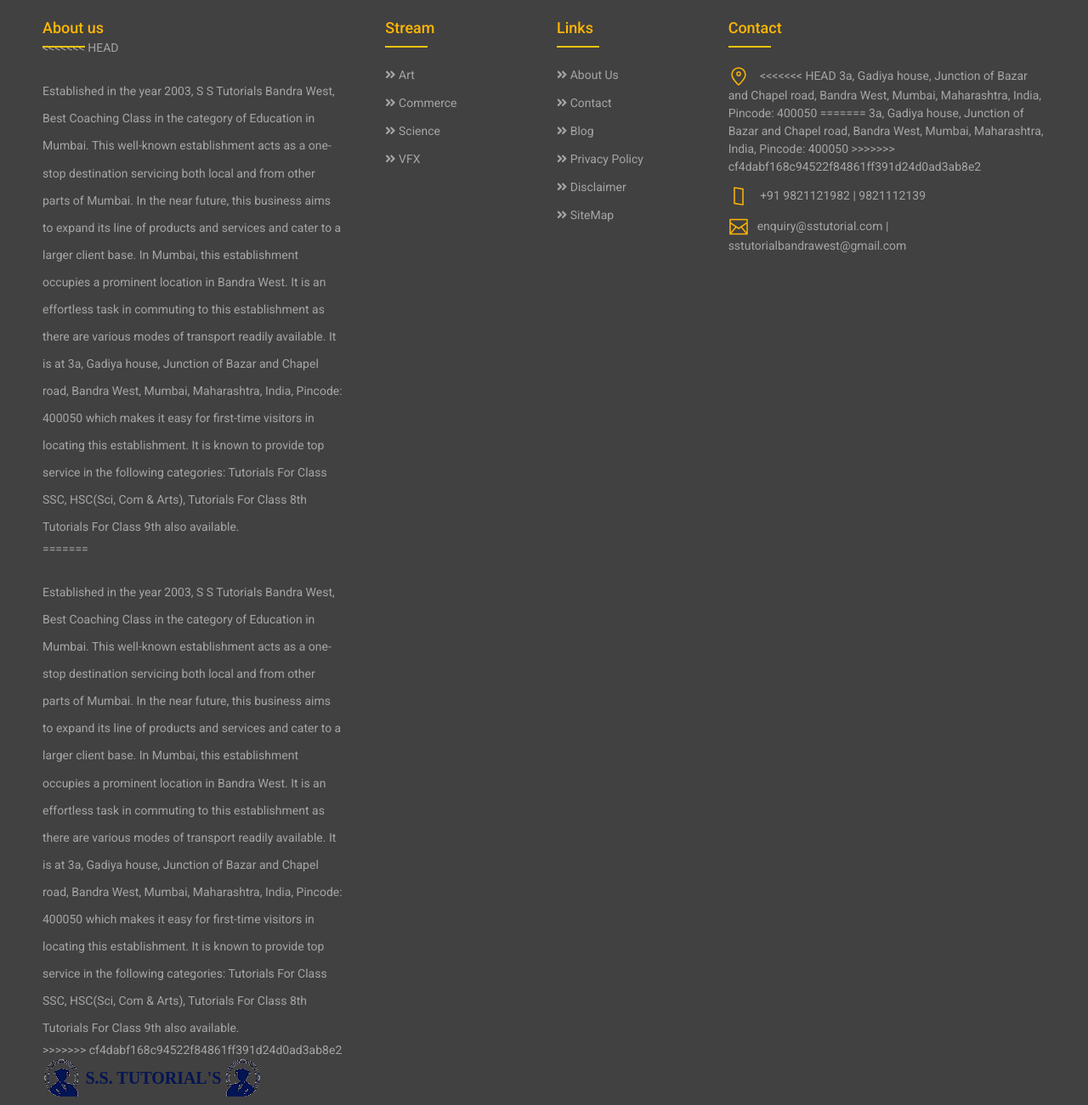
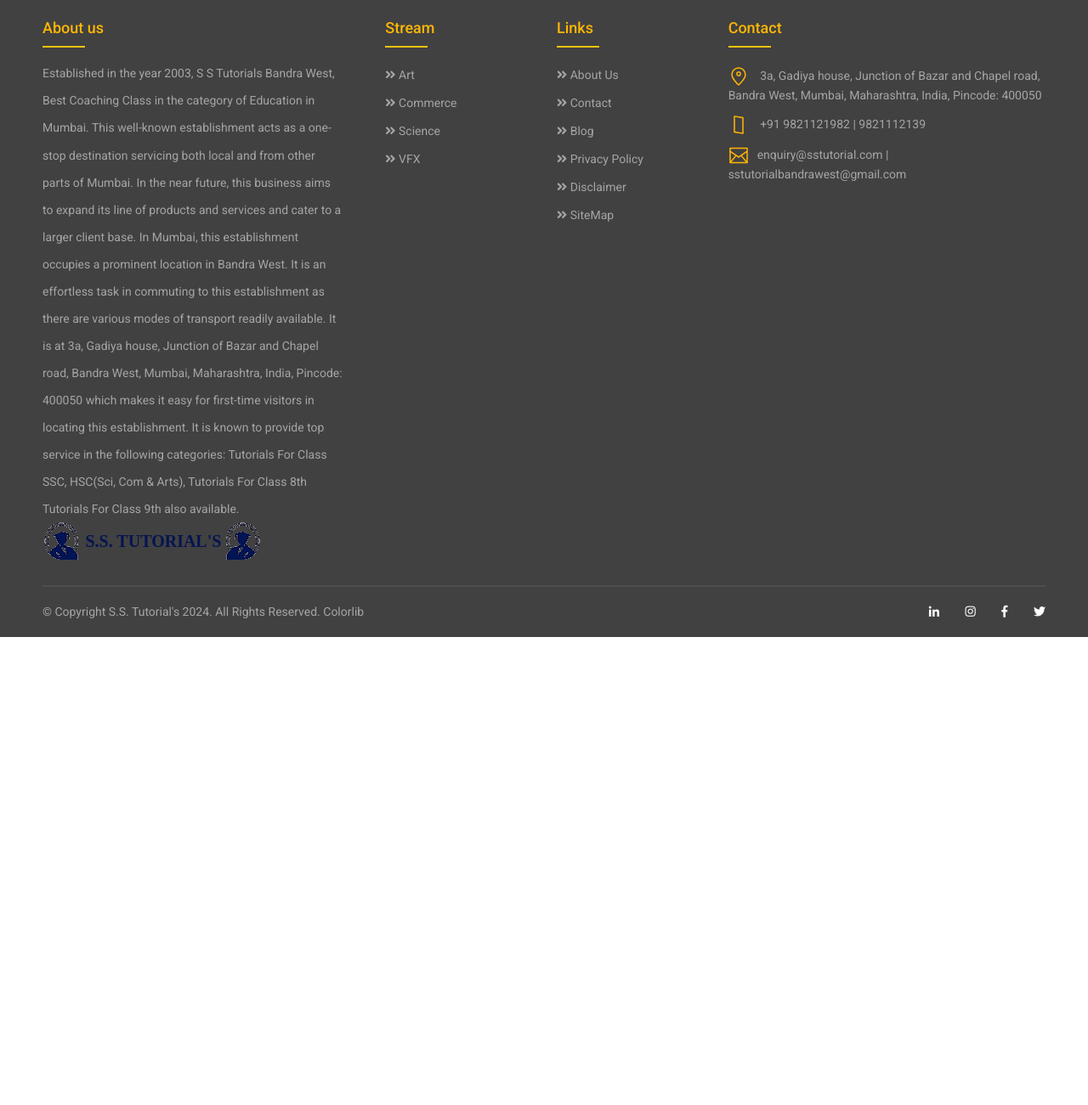
Before and after one commit to sstutorial/website, a plain HTML site: page disclaimer/index.html in a window 1280 px wide. Shown: the part 999-2300 px from the top of the page at 85% size. After the commit the page ends 1749 px from the top, so only its background shows below. Drawn offline with nearby package versions, Linux system fonts and the light colour scheme.

Commit message:
removed conflict

```diff
--- a/disclaimer/index.html
+++ b/disclaimer/index.html
@@ -171,20 +171,7 @@
                             <!-- Logo -->
 
 
-<<<<<<< HEAD
                             <p class="footer_about_text">Established in the year 2003, S S Tutorials Bandra West, Best Coaching Class in the category of Education in Mumbai. This well-known establishment acts as a one-stop destination servicing both local and from other parts of Mumbai. In the near future, this business aims to expand its line of products and services and cater to a larger client base. In Mumbai, this establishment occupies a prominent location in Bandra West. It is an effortless task in commuting to this establishment as there are various modes of transport readily available. It is at 3a, Gadiya house, Junction of Bazar and Chapel road, Bandra West, Mumbai, Maharashtra, India, Pincode: 400050 which makes it easy for first-time visitors in locating this establishment. It is known to provide top service in the following categories: Tutorials For Class SSC, HSC(Sci, Com & Arts), Tutorials For Class 8th Tutorials For Class 9th also available.</p>
-=======
-                            <p class="footer_about_text">Established in the year 2003, S S Tutorials Bandra West, Best
-                                Coaching Class in the category of Education in Mumbai. This well-known establishment
-                                acts as a one-stop destination servicing both local and from other parts of Mumbai. In
-                                the near future, this business aims to expand its line of products and services and
-                                cater to a larger client base. In Mumbai, this establishment occupies a prominent
-                                location in Bandra West. It is an effortless task in commuting to this establishment as
-                                there are various modes of transport readily available. It is at 3a, Gadiya house, Junction of Bazar and Chapel road, Bandra West, Mumbai, Maharashtra, India, Pincode: 400050 which makes
-                                it easy for first-time visitors in locating this establishment. It is known to provide
-                                top service in the following categories: Tutorials For Class SSC, HSC(Sci, Com & Arts),
-                                Tutorials For Class 8th Tutorials For Class 9th also available.</p>
->>>>>>> cf4dabf168c94522f84861ff391d24d0ad3ab8e2
                             <div class="logo_container">
                                 <div class="logo">
                                     <img src="../images/logo.png" alt="S.S. Tutorial's">
@@ -256,15 +243,7 @@
                                             <img src="../images/placeholder.svg"
                                                 alt="https://www.flaticon.com/authors/lucy-g">
                                         </div>
-<<<<<<< HEAD
                                         <a href="https://maps.app.goo.gl/7dybv4FpcEPGybt7A" target="_blank" >3a, Gadiya house, Junction of Bazar and Chapel road, Bandra West, Mumbai, Maharashtra, India, Pincode: 400050</a>
-=======
-                                        <a href="https://maps.app.goo.gl/7dybv4FpcEPGybt7A" target="_blank" >3a, Gadiya house, Junction of Bazar and Chapel road, Bandra West,
-                                            Mumbai,
-                                            Maharashtra,
-                                            India,
-                                            Pincode: 400050</a>
->>>>>>> cf4dabf168c94522f84861ff391d24d0ad3ab8e2
                                     </li>
                                     <li class="footer_contact_item">
                                         <div class="footer_contact_icon">
```
Also changed, not shown: about-us/index.html (+0 -8 lines), contact/index.html (+0 -16 lines), index.html (+0 -8 lines), privacy-policy/index.html (+0 -21 lines).
